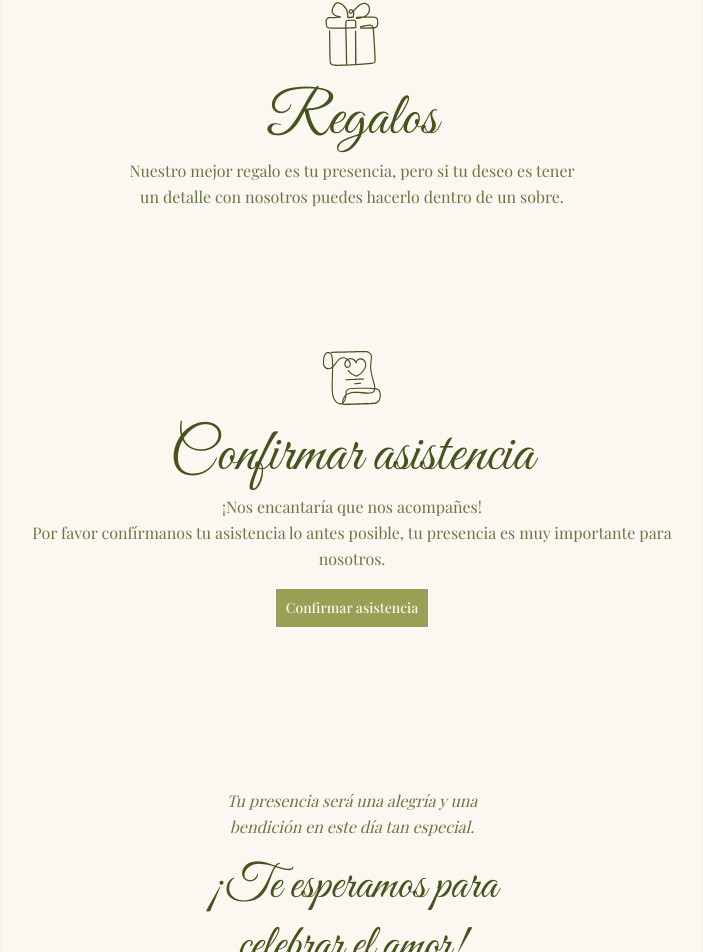
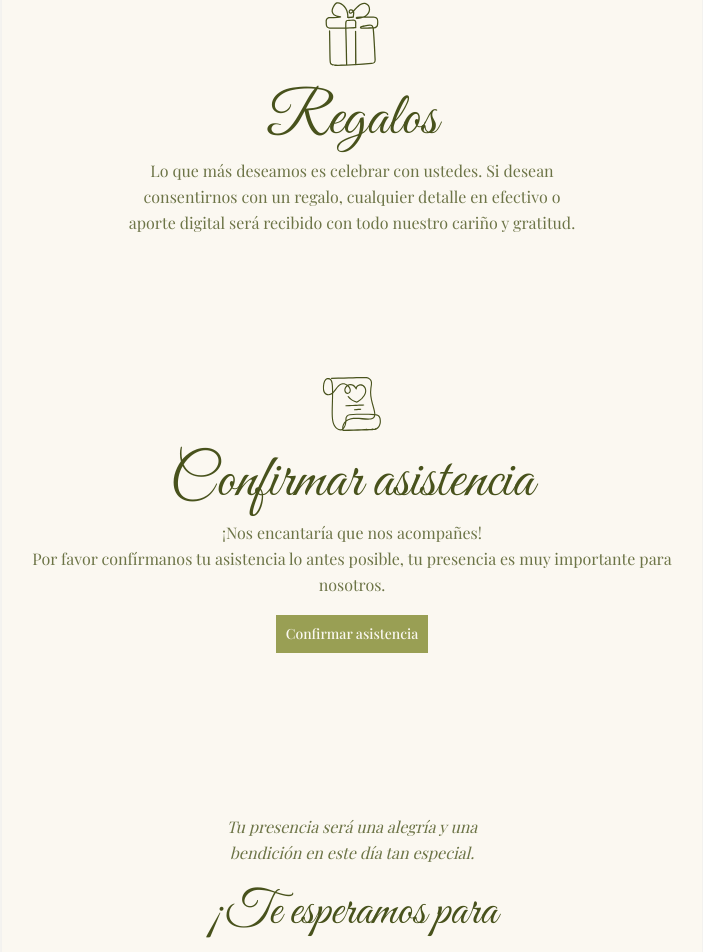
Before and after one commit to anthonyroam/invitacion-ida-y-daniel, a Next.js app: page / in a window 1280 px wide. Shown: the part 4033-4985 px from the top of the page, without its empty margins (288-991 px from the left). Built offline with nearby package versions, Linux system fonts and the light colour scheme; no server answers; a web font is replaced by a local one.

Commit message:
fix: lock color scheme strictly to light mode and update gifts copy

```diff
--- a/src/app/globals.css
+++ b/src/app/globals.css
@@ -2,7 +2,7 @@
 @import "tw-animate-css";
 @import "shadcn/tailwind.css";
 
-@custom-variant dark (&:is(.dark *));
+@custom-variant dark (&:is(.never-dark *));
 
 @theme inline {
   --color-background: var(--background);
@@ -43,6 +43,8 @@
 }
 
 :root {
+  color-scheme: only light;
+
   /* Paleta canónica del evento:
      Sand (Fondo/Cartas/Contraste): oklch(0.98 0.01 85)
      Olive (#48521C - Headings): oklch(0.417 0.078 118.76)
@@ -78,6 +80,9 @@
   * {
     @apply border-border outline-ring/50;
   }
+  html, body {
+    color-scheme: only light;
+  }
   html {
     @apply font-secondary;
   }
--- a/src/app/layout.tsx
+++ b/src/app/layout.tsx
@@ -60,6 +60,10 @@ export const metadata: Metadata = {
       { url: "/apple-touch-icon.png", sizes: "180x180", type: "image/png" },
     ],
   },
+  other: {
+    "color-scheme": "only light",
+    "supported-color-schemes": "light",
+  },
 };
 
 export default function RootLayout({
@@ -70,9 +74,13 @@ export default function RootLayout({
   return (
     <html
       lang="es"
-      className={`${playfair.variable} ${greatVibes.variable} h-full antialiased`}
+      className={`light ${playfair.variable} ${greatVibes.variable} h-full antialiased`}
+      style={{ colorScheme: "only light" }}
     >
       <head>
+        <meta name="color-scheme" content="only light" />
+        <meta name="supported-color-schemes" content="light" />
+        <meta name="theme-color" content="#FAF8F5" />
         <script
           dangerouslySetInnerHTML={{
             __html: "history.scrollRestoration = 'manual'",
--- a/src/components/ui/sonner.tsx
+++ b/src/components/ui/sonner.tsx
@@ -1,11 +1,11 @@
 "use client"
 
-import { useTheme } from "next-themes"
+
 import { Toaster as Sonner, type ToasterProps } from "sonner"
 import { CircleCheckIcon, InfoIcon, TriangleAlertIcon, OctagonXIcon, Loader2Icon } from "lucide-react"
 
 const Toaster = ({ ...props }: ToasterProps) => {
-  const { theme = "system" } = useTheme()
+  const theme = "light"
 
   return (
     <Sonner
--- a/src/components/wedding/GiftsSection.tsx
+++ b/src/components/wedding/GiftsSection.tsx
@@ -27,7 +27,8 @@ export function GiftsSection() {
             <Spacer size="sm" />
 
             <p className="font-secondary text-base leading-relaxed text-muted-foreground">
-              {gifts.description}
+              Lo que más deseamos es celebrar con ustedes.
+Si desean consentirnos con un regalo, cualquier detalle en efectivo o aporte digital será recibido con todo nuestro cariño y gratitud.
             </p>
           </div>
         </FadeInUp>
```
